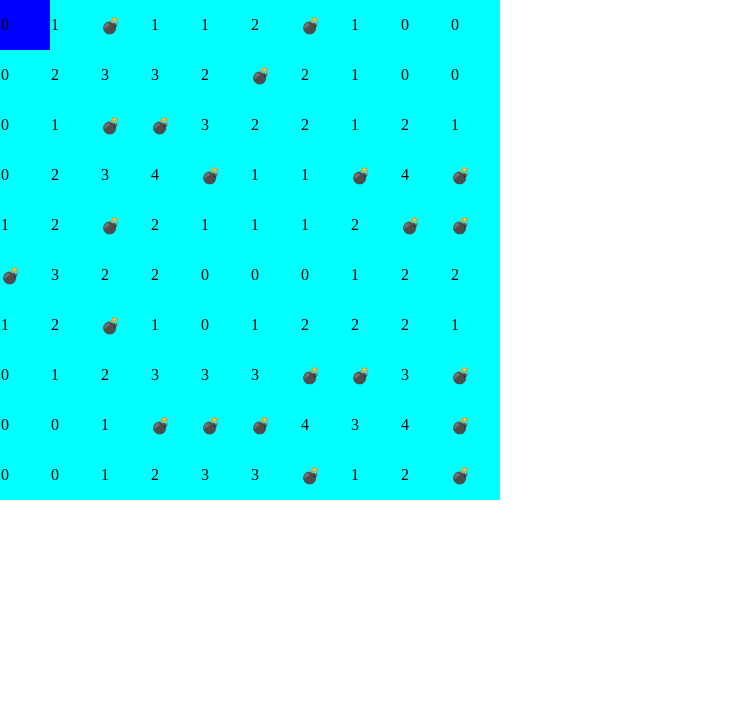
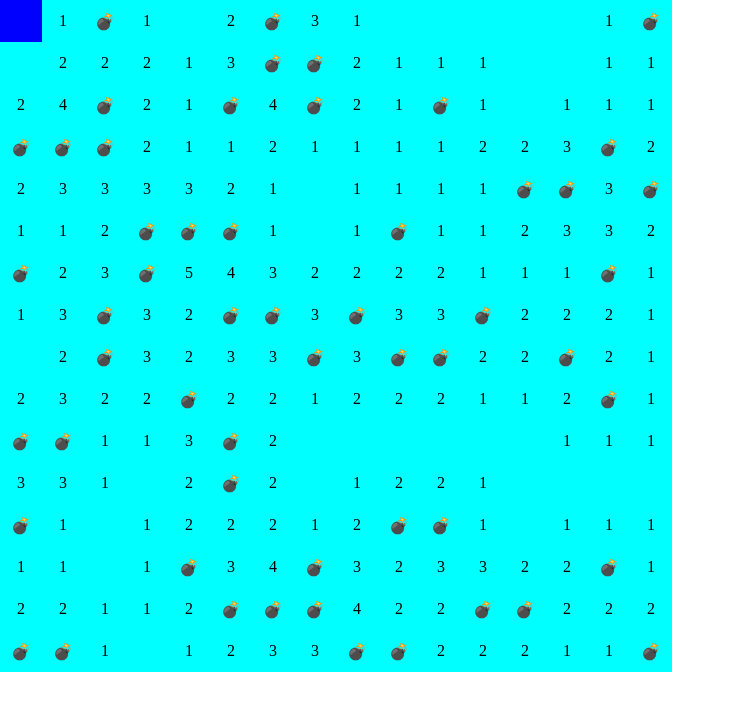
Before and after one commit to vignesh-seven/perfectly-normal-minesweeper, a plain HTML site: page index.html in a window 1280 px wide. Shown: the whole page, without its empty margins (0-735 px from the left). Drawn offline with Linux system fonts and the light colour scheme.

Commit message:
hide 0 values from board

```diff
--- a/app.js
+++ b/app.js
@@ -1,11 +1,11 @@
 // constants
 const body =  document.body,
               tbl = document.querySelector('.board');
-const size = 10
+const size = 16
 
 // calculate size of the board
   const viewLength = window.innerWidth > window.innerHeight ? window.innerHeight : window.innerWidth
-  cellSize = (viewLength - 0.4 * viewLength) / 10
+  cellSize = (viewLength - 0.2 * viewLength) / size
 
 // 💣
 
@@ -48,6 +48,8 @@ function fillTheBombs() {  // cell creation also happens here
       td.classList.add("cell")
       td.style.width = `${cellSize}px`
       td.style.height = `${cellSize}px`
+      td.align = "center"
+
     }
   }
 }
@@ -73,7 +75,10 @@ function fillTheValues() {
       }
 
       // put the adjBombs value in the cell
-      tbl.rows[i].cells[j].innerText = `${adjBombs}`;
+      if (adjBombs != 0) {
+
+        tbl.rows[i].cells[j].innerText = `${adjBombs}`;
+      }
       bombNumbers[i][j] = adjBombs
 
     }
@@ -102,6 +107,8 @@ tbl.addEventListener('click', (e) => {
   let cellY = e.target.parentElement.rowIndex
 
   if(bombValues[cellY][cellX]) {
+
+    // game over
     console.log("bomb exploded at X: " + cellX + " Y: " + cellY + " game over")
 
   } else {
```
Also changed, not shown: index.html (+1 -1 lines), style.css (line endings or trailing spaces).
